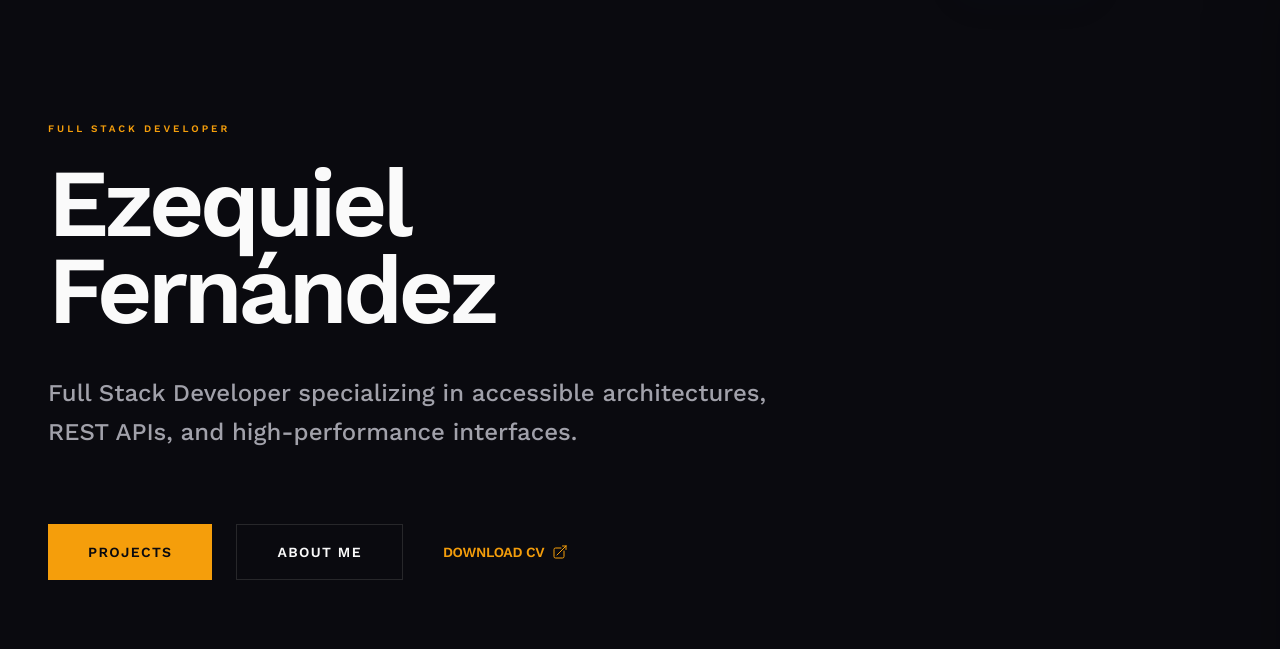
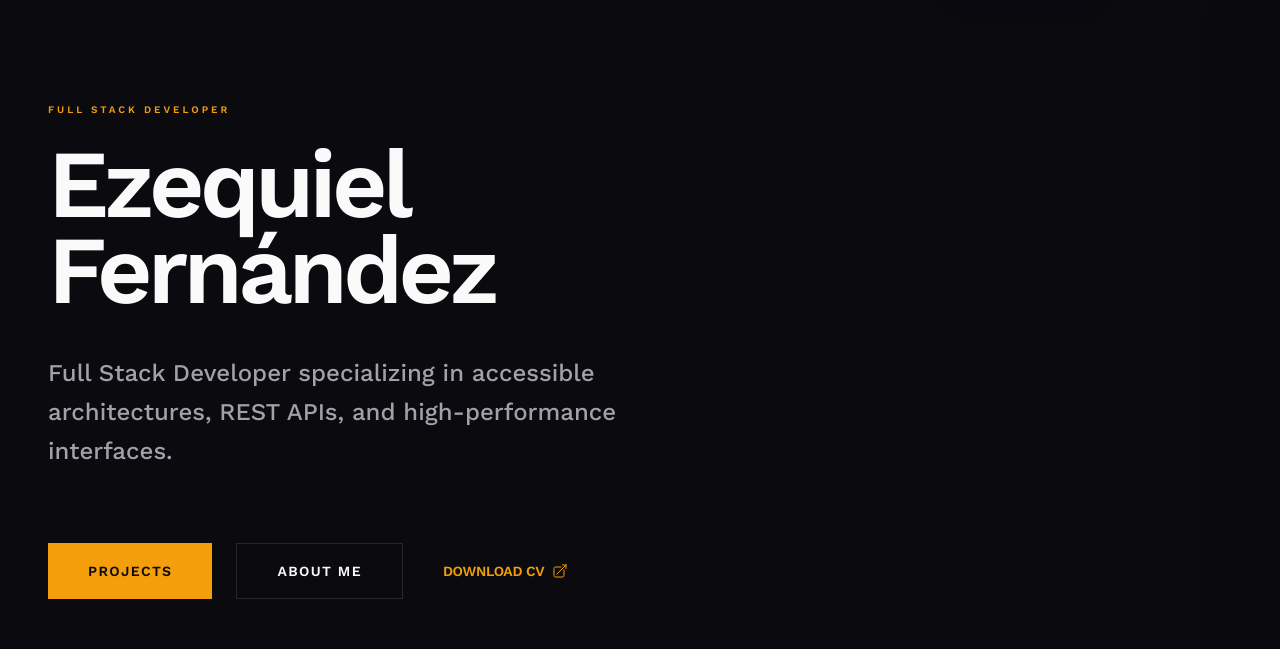
Before and after one commit to ezefernandezyf/my-portfolio, a React (Vite) app: page /home in a window 1280 px wide. Shown: the part 65-714 px from the top of the page. Built offline with nearby package versions, Linux system fonts and the light colour scheme; no server answers.

Commit message:
revert(ui): remove asymmetric layout — left/center alternation didn't feel right

```diff
--- a/src/index.css
+++ b/src/index.css
@@ -198,19 +198,6 @@ label {
   padding-right: var(--spacing-4);
   margin-left: auto;
   margin-right: auto;
-}
-
-/* Asymmetric layout utilities */
-.section-left {
-  margin-left: 0;
-  margin-right: auto;
-  max-width: 900px;
-}
-
-.section-center {
-  margin-left: auto;
-  margin-right: auto;
-  max-width: 900px;
 }
 
 /* Molecular UI layer */
--- a/src/pages/AboutPage.tsx
+++ b/src/pages/AboutPage.tsx
@@ -126,7 +126,7 @@ export const AboutPage = (): React.JSX.Element => {
                 </div>
               </div>
 
-              <div className="lg:col-span-8 section-left">
+              <div className="lg:col-span-8">
                 <h1 className="text-[2.75rem] font-medium leading-tight tracking-[-0.03em] text-text-primary sm:text-[3.25rem] font-display">
                   {t('h1')}
                 </h1>
@@ -233,7 +233,7 @@ export const AboutPage = (): React.JSX.Element => {
 
           <div ref={softSkillsRef} className={softSkillsVisible ? 'animate-fade-in-up' : 'opacity-0'}>
             <section className="border-t border-border bg-surface py-24 px-8 md:px-16 w-full">
-              <div className="max-w-7xl mx-auto section-left flex flex-col gap-12">
+              <div className="max-w-7xl mx-auto flex flex-col gap-12">
                 <h2 className="flex items-center gap-3 text-[1.75rem] font-medium tracking-[-0.01em] text-text-primary font-display">
                   <SparklesIcon className="h-6 w-6 text-accent" aria-hidden="true" />
                   {t('sections.softSkills')}
--- a/src/pages/HomePage.tsx
+++ b/src/pages/HomePage.tsx
@@ -132,7 +132,7 @@ export const HomePage = (): React.JSX.Element => {
           )}
 
           <div className="site-container relative z-10 flex min-h-[calc(100svh-4rem)] flex-col justify-center">
-            <div className="max-w-[65ch] section-left">
+            <div className="max-w-[65ch]">
               <p className="animate-fade-in-up mb-6 text-[10px] font-bold uppercase tracking-[0.3em] text-accent font-body">
                 {t('hero.label', { ns: 'home' })}
               </p>
@@ -201,7 +201,7 @@ export const HomePage = (): React.JSX.Element => {
 
         <section className="bg-surface py-24" id="projects">
           <div ref={projectsRef} className={projectsVisible ? 'animate-fade-in-up' : 'opacity-0'}>
-            <div className="site-container section-left">
+            <div className="site-container">
               <div className="mb-16 flex items-end justify-between border-b border-border pb-8">
                 <h2 className="text-[1.75rem] font-bold tracking-tight text-text-primary md:text-[2.25rem] font-display">
                   {t('recentWorkHeading', { ns: 'home' })}
```
